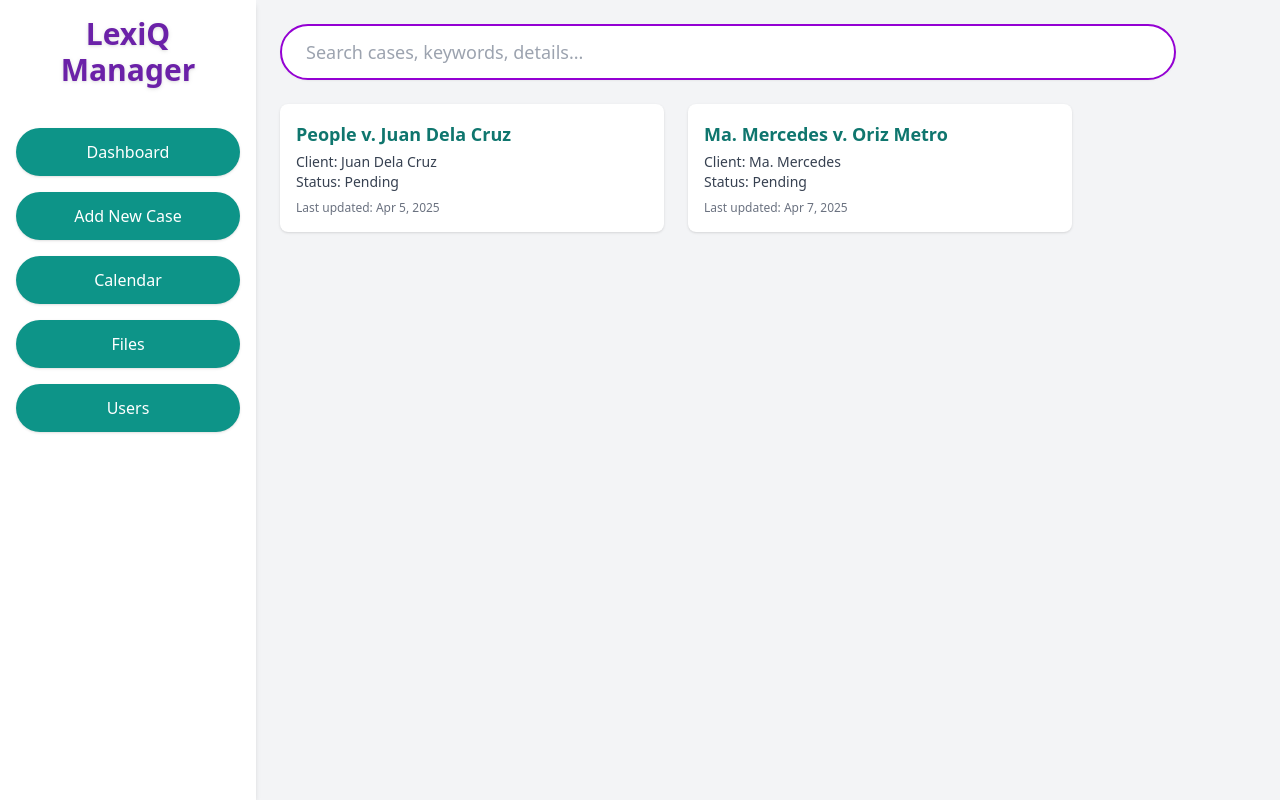
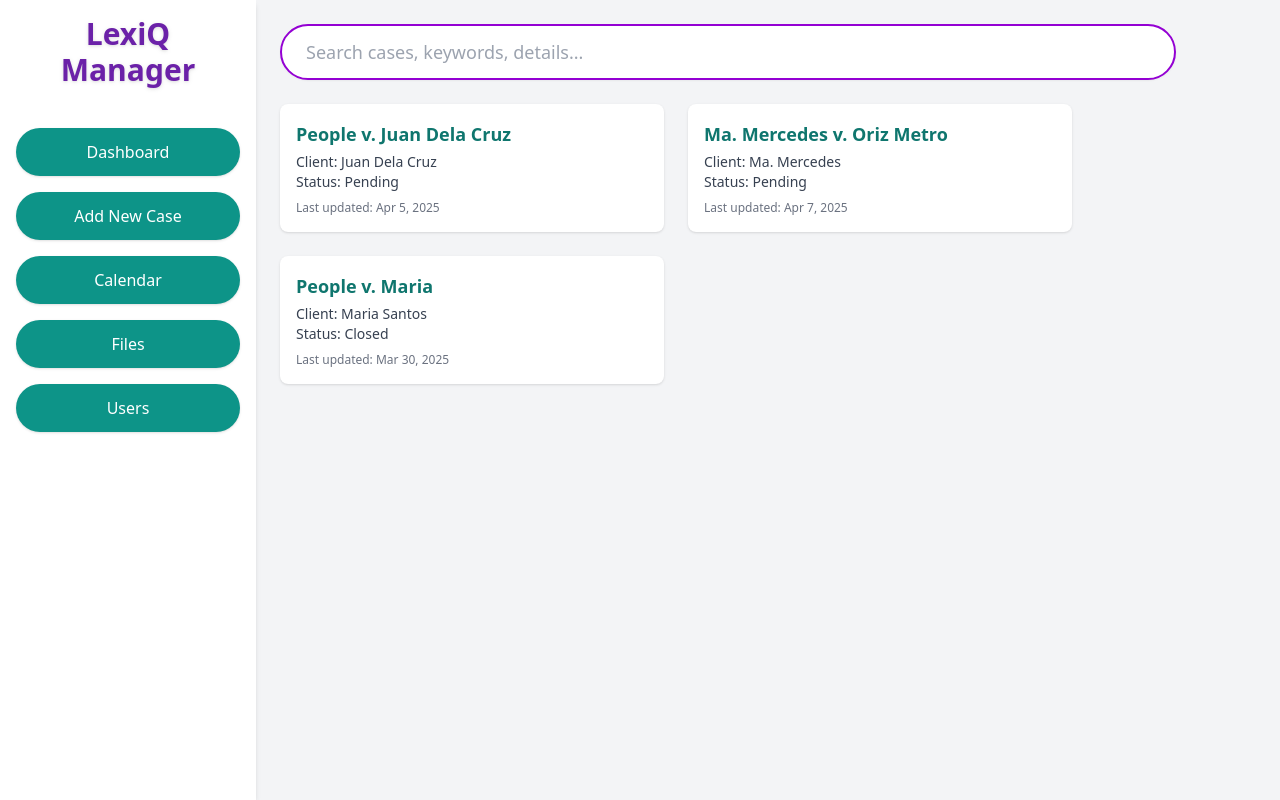
Before and after one commit to MJMorales1988/lexiq-case-manager, a React (Create React App) app: page / in a window 1280 px wide. Built offline with nearby package versions, Linux system fonts and the light colour scheme.

Commit message:
Update 3.03 PM

```diff
--- a/src/App.js
+++ b/src/App.js
@@ -1,4 +1,3 @@
-
 import React, { useState } from "react";
 import Sidebar from "./components/Sidebar";
 import Dashboard from "./views/Dashboard";
@@ -6,12 +5,18 @@ import CalendarView from "./views/CalendarView";
 
 function App() {
   const [activeView, setActiveView] = useState("dashboard");
+  const [searchQuery, setSearchQuery] = useState("");
 
   return (
     <div className="flex bg-gray-100 min-h-screen">
       <Sidebar setActiveView={setActiveView} />
       <main className="flex-1">
-        {activeView === "dashboard" && <Dashboard />}
+        {activeView === "dashboard" && (
+          <Dashboard
+            searchQuery={searchQuery}
+            setSearchQuery={setSearchQuery}
+          />
+        )}
         {activeView === "calendar" && <CalendarView />}
         {activeView !== "dashboard" && activeView !== "calendar" && (
           <div className="p-6">
--- a/src/views/Dashboard.js
+++ b/src/views/Dashboard.js
@@ -1,8 +1,7 @@
-
 import React from "react";
 import CaseCard from "../components/CaseCard";
 
-const Dashboard = () => {
+const Dashboard = ({ searchQuery, setSearchQuery }) => {
   const sampleCases = [
     {
       title: "People v. Juan Dela Cruz",
@@ -15,20 +14,39 @@ const Dashboard = () => {
       client: "Ma. Mercedes",
       status: "Pending",
       updatedAt: "Apr 7, 2025",
+    },
+    {
+      title: "People v. Maria",
+      client: "Maria Santos",
+      status: "Closed",
+      updatedAt: "Mar 30, 2025",
     }
   ];
+
+  // Filter cases based on search query
+  const filteredCases = sampleCases.filter((caseItem) => {
+    return (
+      caseItem.title.toLowerCase().includes(searchQuery.toLowerCase()) ||
+      caseItem.client.toLowerCase().includes(searchQuery.toLowerCase()) ||
+      caseItem.status.toLowerCase().includes(searchQuery.toLowerCase())
+    );
+  });
 
   return (
     <div className="p-6 w-full">
       <input
         type="text"
+        value={searchQuery}
+        onChange={(e) => setSearchQuery(e.target.value)}
         placeholder="Search cases, keywords, details..."
         className="w-full max-w-4xl mb-6 px-6 py-3 border-2 border-[#9400D3] outline-none rounded-full shadow-sm text-lg"
       />
       <div className="flex flex-wrap gap-6">
-        {sampleCases.map((c, i) => (
-          <CaseCard key={i} {...c} />
-        ))}
+        {filteredCases.length > 0 ? (
+          filteredCases.map((c, i) => <CaseCard key={i} {...c} />)
+        ) : (
+          <p className="text-center text-gray-500">No results found</p>
+        )}
       </div>
     </div>
   );
```
